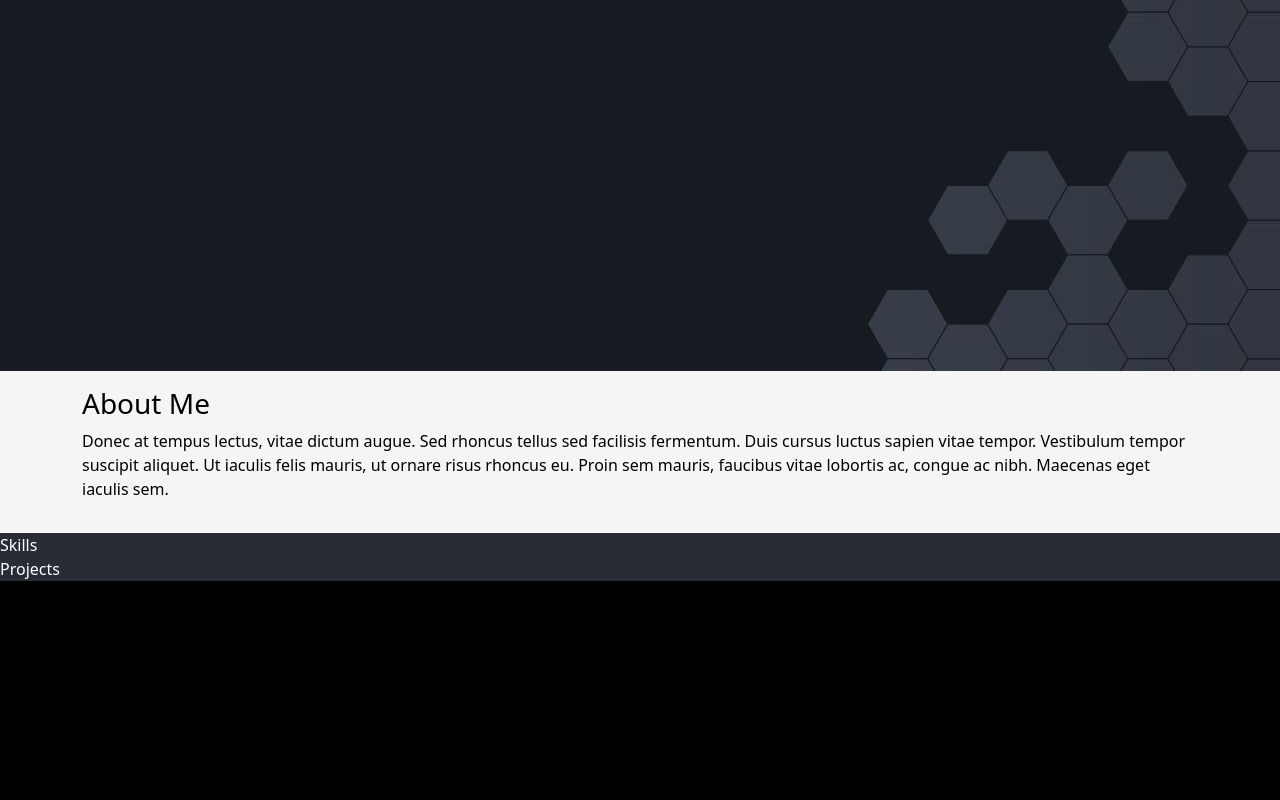
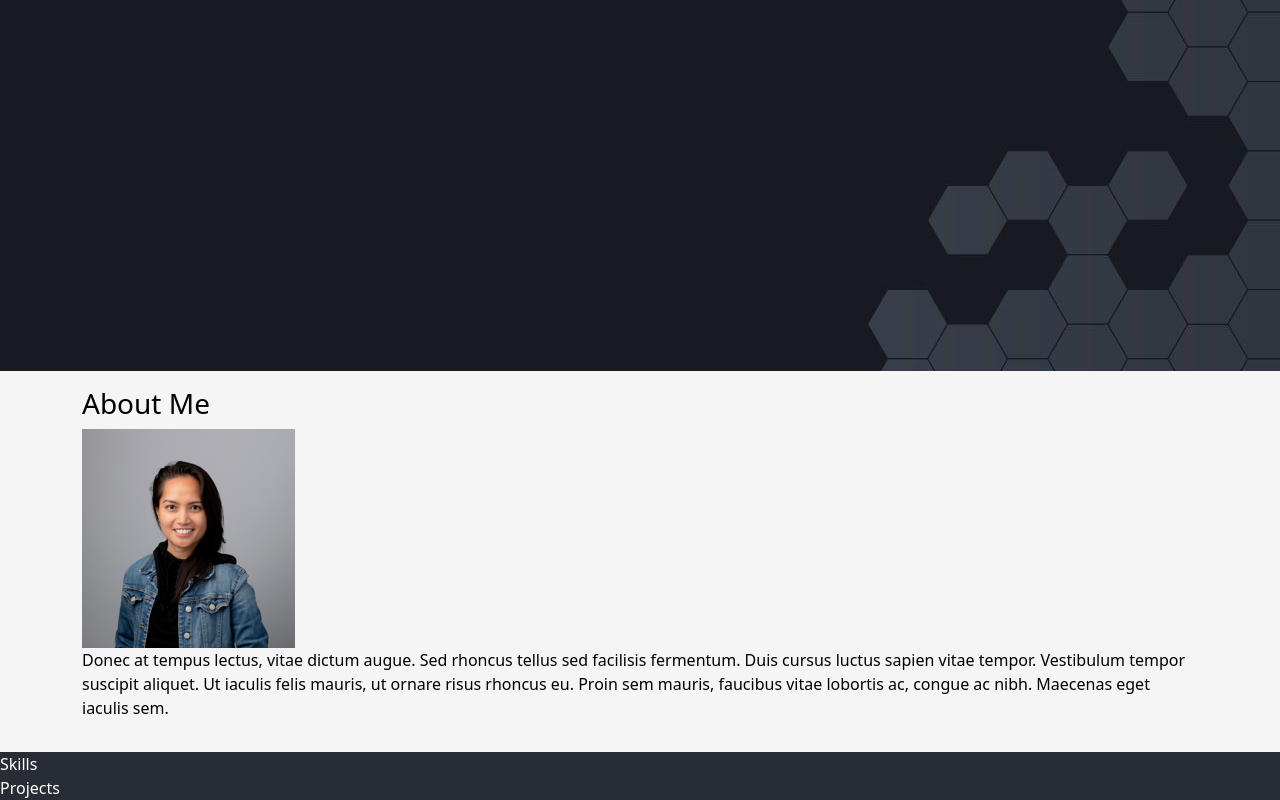
Before and after one commit to Raiza-D/my-portfolio, a React (Create React App) app: page / in a window 1280 px wide. Shown: the part 515-1315 px from the top of the page. Before the commit the page ends 1096 px from the top, so only its background shows below. Built offline with nearby package versions, Linux system fonts and the light colour scheme.

Commit message:
Import my cropped headshot. Add img tag and reference my headshot pic.

```diff
--- a/src/components/About.jsx
+++ b/src/components/About.jsx
@@ -1,12 +1,14 @@
 import React from "react";
 import "../styles/About.css";
 import Container from "react-bootstrap/Container";
+import myPic from "../assets/rdg6426-cropped.png";
 
 export default function About() {
   return (
     <div className="about">
       <Container className="pt-3 pb-3">
         <h3>About Me</h3>
+        <img src={myPic} alt="raiza-headshot" />
         <p>
           Donec at tempus lectus, vitae dictum augue. Sed rhoncus tellus sed
           facilisis fermentum. Duis cursus luctus sapien vitae tempor.
```
